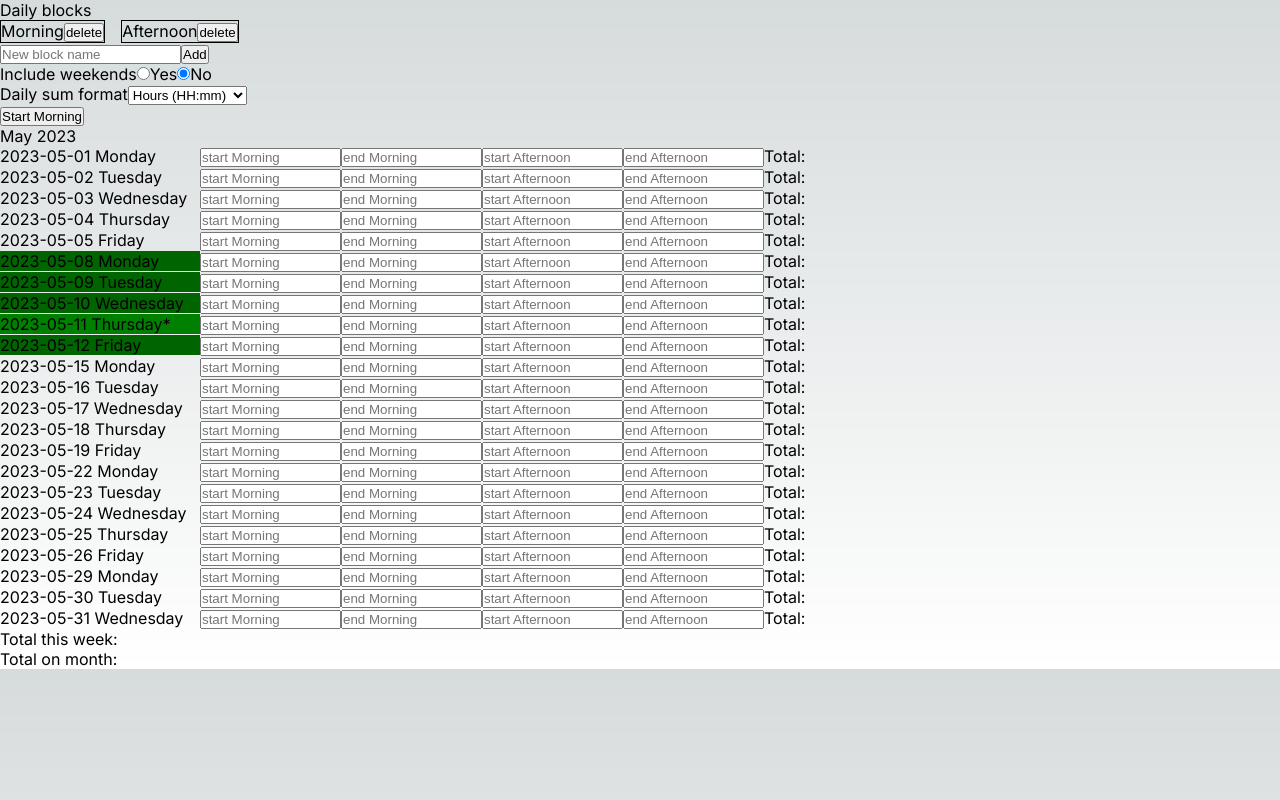
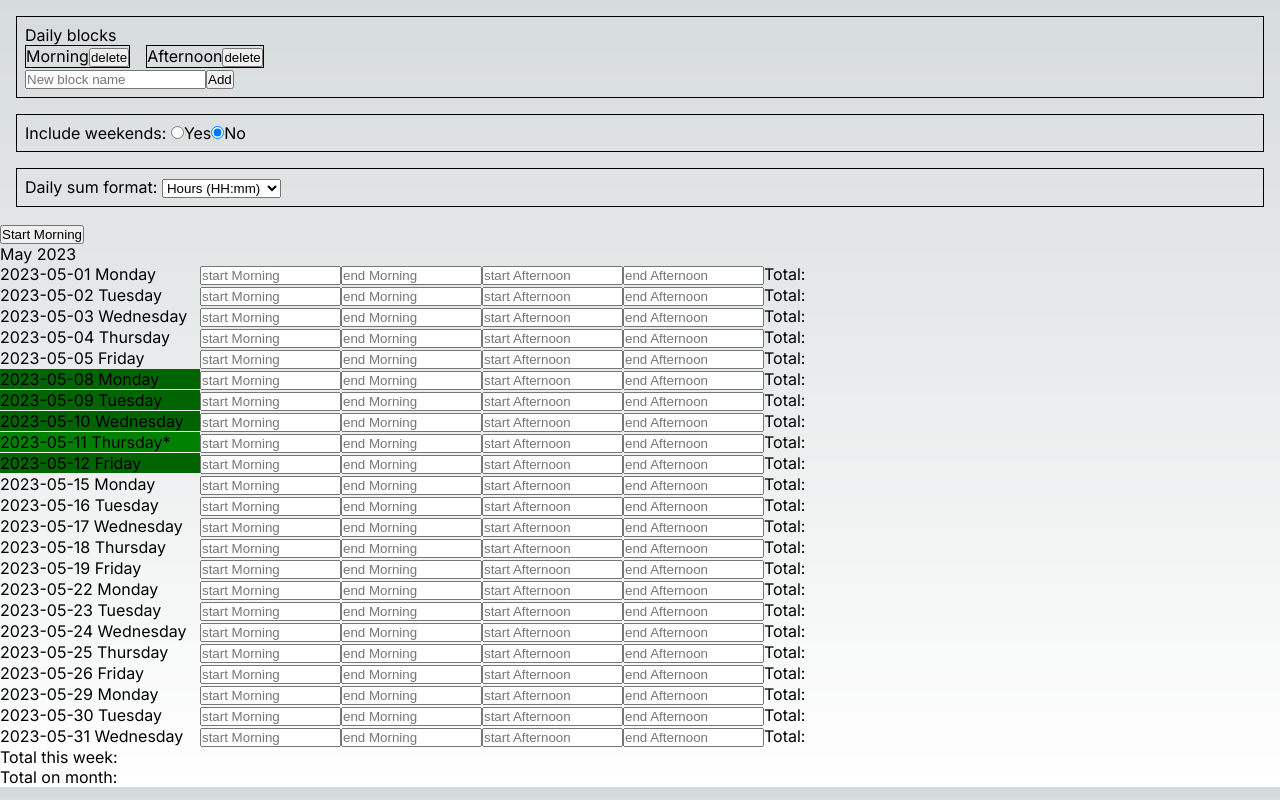
Before and after one commit to simonauner/timereport, a Next.js app: page / in a window 1280 px wide. Built offline with nearby package versions, Linux system fonts and the light colour scheme.

Commit message:
feat(Settings): add SettingWrapper

```diff
--- a/app/components/Settings.tsx
+++ b/app/components/Settings.tsx
@@ -2,6 +2,12 @@
 import { DailySumFormats } from "../constants";
 import { useSettingsStore } from "../store/settings";
 import { useNextCompatibleStore } from "../store/useNextCompatibleStore";
+
+const SettingWrapper = ({ children }: { children: React.ReactNode }) => (
+  <div style={{ margin: "1rem", padding: "0.5rem", border: "1px solid" }}>
+    {children}
+  </div>
+);
 
 export const Settings = () => {
   const store = useNextCompatibleStore(useSettingsStore, (state) => state);
@@ -16,7 +22,7 @@ export const Settings = () => {
   } = store || {};
   return (
     <div>
-      <div>
+      <SettingWrapper>
         Daily blocks
         <div style={{ display: "flex", gap: "1rem" }}>
           {workingBlocks?.map((workingBlock) => (
@@ -50,9 +56,9 @@ export const Settings = () => {
             <button>Add</button>
           </form>
         </div>
-      </div>
-      <div>
-        Include weekends
+      </SettingWrapper>
+      <SettingWrapper>
+        Include weekends:{" "}
         <input
           type="radio"
           id="weekends-on"
@@ -69,10 +75,10 @@ export const Settings = () => {
           onChange={(event) => setIncludeWeekends?.(!event.target.checked)}
         />
         <label htmlFor="weekends-off">No</label>
-      </div>
+      </SettingWrapper>
 
-      <div>
-        <label htmlFor="dailySumFormat">Daily sum format</label>
+      <SettingWrapper>
+        <label htmlFor="dailySumFormat">Daily sum format: </label>
         <select
           name="dailySumFormat"
           id="dailySumFormat"
@@ -84,7 +90,7 @@ export const Settings = () => {
           <option value={DailySumFormats.hours}>Hours (HH:mm)</option>
           <option value={DailySumFormats.decimal}>Decimal (H.mm)</option>
         </select>
-      </div>
+      </SettingWrapper>
     </div>
   );
 };
```
